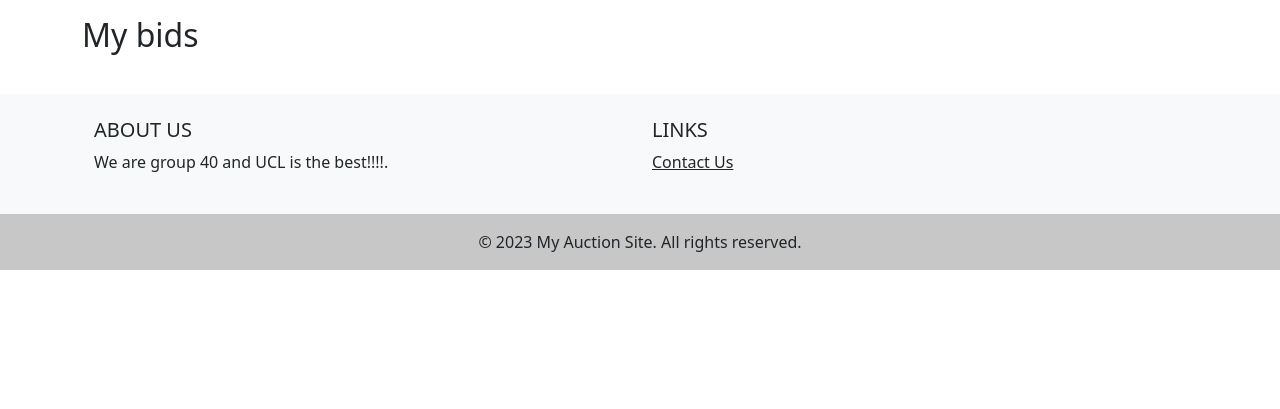
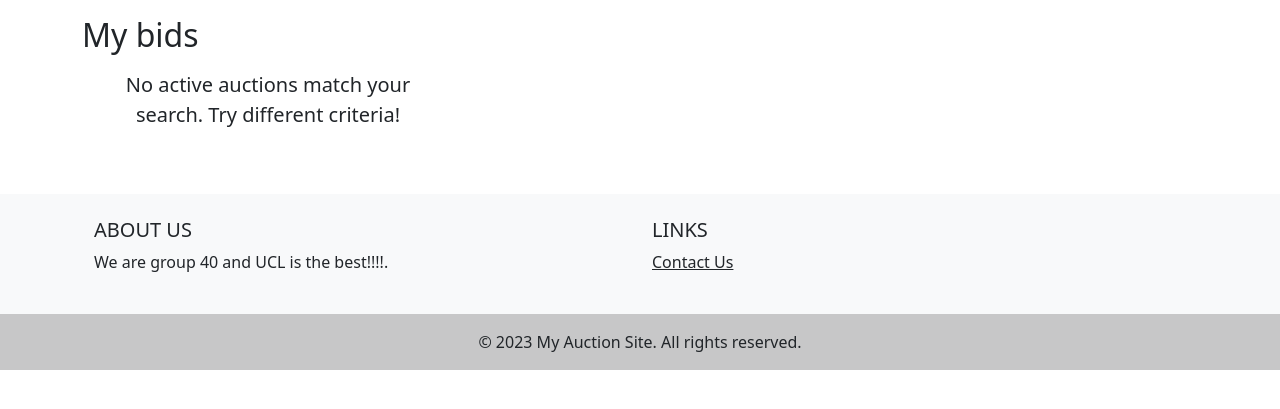
Before and after one commit to zbw790/UCL_auction_center, a PHP site: page /mybids.php in a window 1280 px wide. Shown: the part 114-523 px from the top of the page. Run offline with PHP 8.4, Linux system fonts and the light colour scheme; data comes from the database, SQL or seed files in the repository; data that the repository does not hold is empty.

Commit message:
Update mybids.php

```diff
--- a/mybids.php
+++ b/mybids.php
@@ -3,6 +3,8 @@
 <?php require("db_connect.php") ?>
 
 <div class="container">
+
+
 
 <h2 class="my-3">My bids</h2>
 
@@ -139,13 +141,16 @@
   }
     ?>
 
-  <div class="row row-cols-1 row-cols-md-2 row-cols-lg-3 g-4 mb-4">
+<div class="row row-cols-1 row-cols-md-2 row-cols-lg-3 g-4 mb-4">
       <?php if (empty($auctions)): ?>
+          <div class="col-12 text-center">
+              <p class="lead">No active auctions match your search. Try different criteria!</p>
+          </div>
+      <?php else: ?>
           <?php foreach ($auctions as $auction): ?>
               <div class="col" data-aos="fade-up">
                   <div class="card auction-card h-100 shadow-sm hover-effect">
                       <a href="listing.php?auction_id=<?php echo $auction['auction_id']; ?>" class="text-decoration-none">
-
                           <div class="card-body">
                               <h5 class="card-title text-primary mb-3"><?php echo htmlspecialchars($auction['item_name']); ?></h5>
                               <p class="card-text text-muted mb-3"><?php echo substr(htmlspecialchars($auction['description']), 0, 100); ?>...</p>
```
